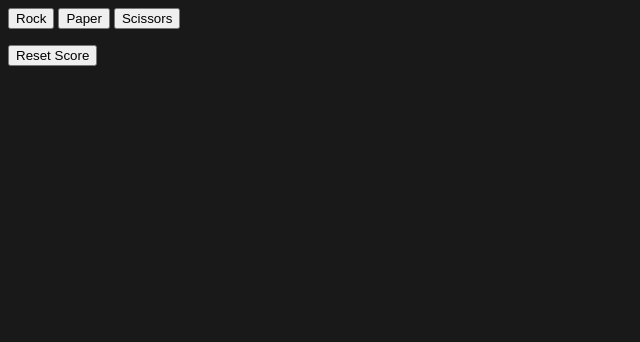
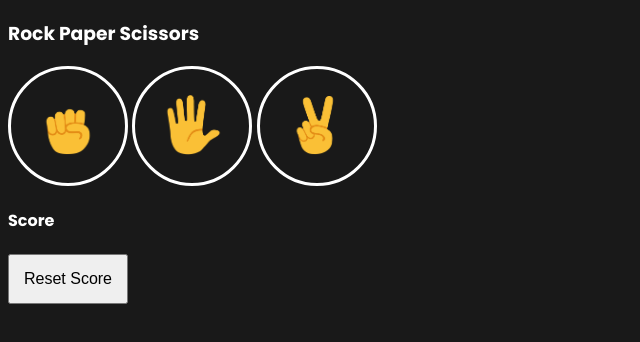
Before and after one commit to ArshxChauhan/rock-paper-scissors, a plain HTML site: page index.html in a window 1280 px wide. Shown: the whole page, without its empty margins (0-640 px from the left). Drawn offline with Linux system fonts and the light colour scheme.

Commit message:
second commit

```diff
--- a/index.html
+++ b/index.html
@@ -3,36 +3,44 @@
   <head>
     <title>Rock Paper Scissors</title>
 
-    <style>
-      body{
-        background-color: rgb(25, 25, 25);
-      }
-    </style>
+    <link rel="stylesheet" href="style.css">
+
   </head>
 
   <body>
 
-    <button id="rock" onclick="
+    <h3> Rock Paper Scissors </h3>
+
+    <button class="icon-button" onclick="
     playGame('rock')
 
-    ">Rock</button>
+    "><img src="images/rock-emoji.png" alt="" class="icon"></button>
 
-    <button id="paper" onclick="
+    <button class="icon-button" onclick="
     playGame('paper')
 
-    ">Paper</button>
+    "><img src="images/paper-emoji.png" alt="" class="icon"></button>
 
-    <button id="scissors" onclick="
+    <button class="icon-button" onclick="
     playGame('scissors')
 
-    ">Scissors</button>
+    "><img src="images/scissors-emoji.png" alt="" class="icon"></button>
+
+
+
+    <p class="js-moves"></p>
+
+    <p class="res"></p>
+
+    <h4>Score</h4>
+    <p class="result"></p>
+
+
 
     <p></p>
-    <button onclick="
+    <button id = "reset-button" onclick="
       resetScore()
     ">Reset Score</button>
-
-
 
 
     <script src="/script.js"></script>
--- a/script.js
+++ b/script.js
@@ -83,12 +83,14 @@ function playGame(userMove){
 
  localStorage.setItem('score',JSON.stringify(score));
 
+  document.querySelector('.js-moves').innerHTML =
+  `You <img class = "icon-button icon"src="/images/${userMove}-emoji.png"> <img class = "icon-button icon"src="/images/${opp}-emoji.png"> Computer`
 
+  document.querySelector('.res').innerHTML =
+  `${result}`
 
-  alert(`You chose ${userMove}, Computer chose ${opp}
-    ${result}
-    Wins:${score.wins},Losses:${score.losses},Ties:${score.ties}
-  `)
+  displayResult();
+
 
 }
 
@@ -101,5 +103,11 @@ function resetScore(){
   score.ties = 0;
   localStorage.removeItem('score');
 
+  displayResult();
+
   console.log(score)
 }
+
+function displayResult(){
+  document.querySelector('.result').innerHTML = `Wins:${score.wins},Losses:${score.losses},Ties:${score.ties}`
+}
--- /dev/null
+++ b/style.css
@@ -0,0 +1,35 @@
+@import url('https://fonts.googleapis.com/css2?family=Poppins:ital,wght@0,100;0,200;0,300;0,400;0,500;0,600;0,700;0,800;0,900;1,100;1,200;1,300;1,400;1,500;1,600;1,700;1,800;1,900&display=swap');
+
+body{
+  background-color: rgb(25, 25, 25);
+  color: white;
+  font-family: 'Poppins';
+}
+
+
+.icon{
+  height: 60px;
+}
+
+.icon-button{
+  background-color: transparent;
+  width: 120px;
+  border: 3px solid white;
+  height: 120px;
+  border-radius: 60px;
+
+  cursor: pointer;
+}
+
+#reset-button{
+  width: 120px;
+  height: 50px;
+  font-size: 16px;
+
+  cursor: pointer;
+}
+
+#reset-button:hover{
+  background-color: green;
+  color: white;
+}
```
Also changed, not shown: images/paper-emoji.png (added), images/rock-emoji.png (added), images/scissors-emoji.png (added).
